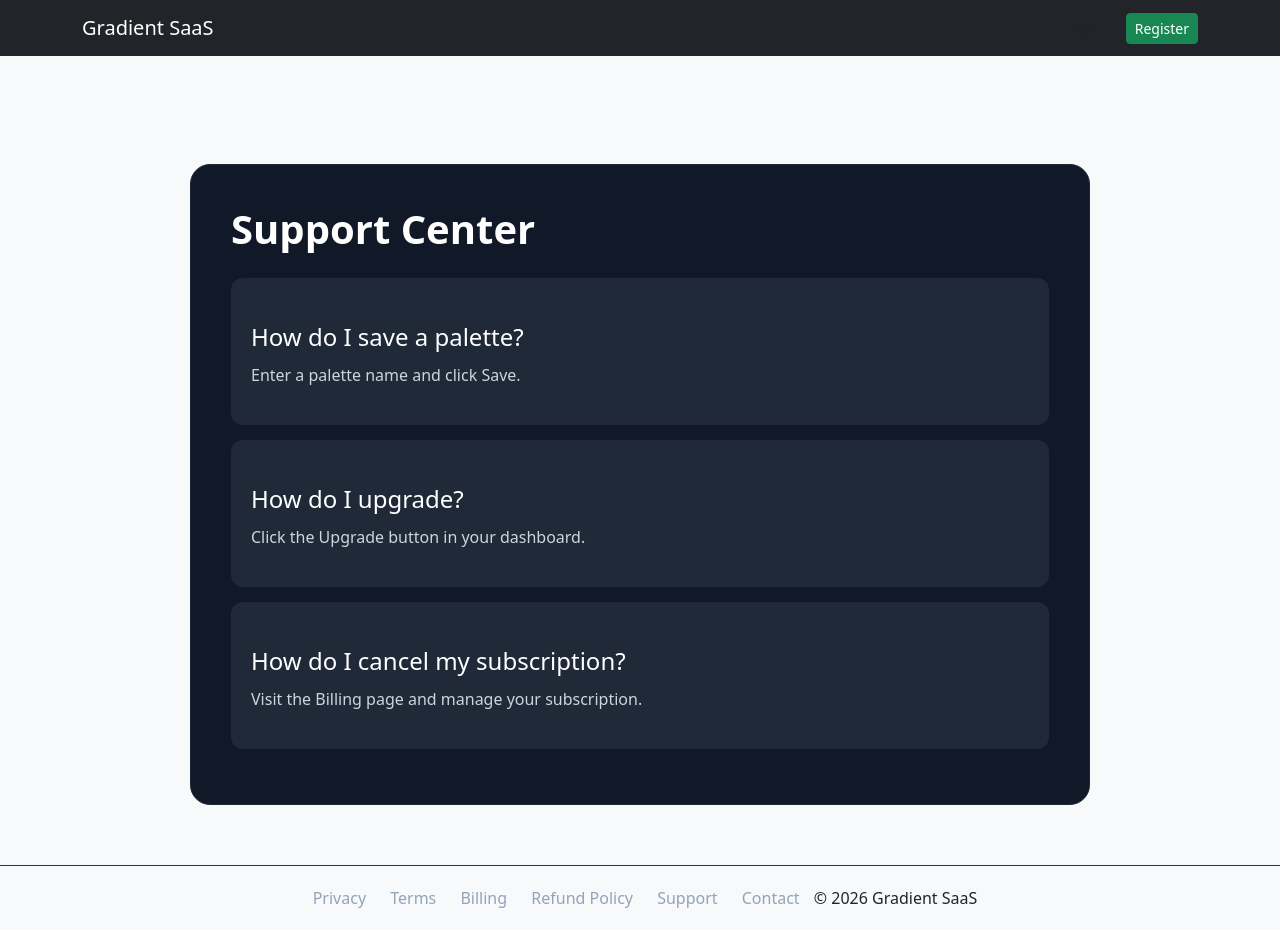
After one commit to wah80/gradient-saas, a Flask app: page /support in a window 1280 px wide. The commit adds this page. Run offline with Flask 3, Linux system fonts and the light colour scheme; some libraries are stand-ins or nearby versions.

Commit message:
add support features

```diff
--- a/app.py
+++ b/app.py
@@ -1635,6 +1635,20 @@ def terms():
 @app.route("/privacy")
 def privacy():
     return render_template("privacy.html")
+
+@app.route("/contact")
+def contact():
+    return render_template("contact.html")
+
+@app.route("/support")
+def support():
+    return render_template("support.html")
+
+@app.route("/refund-policy")
+def refund_policy():
+    return render_template("refund_policy.html")
+
+
 app.config.update(
     SESSION_COOKIE_HTTPONLY=True,
     SESSION_COOKIE_SECURE=True,  # True when using HTTPS
--- a/static/style.css
+++ b/static/style.css
@@ -832,8 +832,45 @@ body.modal-open{
     margin-top:50px;
 }
 
+/* =========================
+   support, contact, refund policy
+========================= */
+
 .site-footer a{
     color:#94a3b8;
     margin:0 10px;
     text-decoration:none;
 }
+
+.legal-page{
+    max-width:900px;
+    margin:60px auto;
+    padding:40px;
+    background:#111827;
+    border:1px solid #1f2937;
+    border-radius:20px;
+    color:#fff;
+}
+
+.legal-page h1{
+    margin-bottom:25px;
+    font-weight:700;
+}
+
+.legal-page h4{
+    margin-top:25px;
+    margin-bottom:10px;
+}
+
+.contact-card,
+.faq-item{
+    background:#1f2937;
+    padding:20px;
+    border-radius:12px;
+    margin-bottom:15px;
+}
+
+.legal-page p{
+    color:#cbd5e1;
+    line-height:1.7;
+}
--- a/templates/base.html
+++ b/templates/base.html
@@ -167,6 +167,12 @@
 
     <a href="/billing">Billing</a>
 
+	<a href="/refund-policy">Refund Policy</a>
+
+    <a href="/support">Support</a>
+
+    <a href="/contact">Contact</a>
+
     <span>© 2026 Gradient SaaS</span>
 
 </footer>
--- a/templates/dashboard.html
+++ b/templates/dashboard.html
@@ -674,6 +674,12 @@
 
     <a href="/billing">Billing</a>
 
+	<a href="/refund-policy">Refund Policy</a>
+
+    <a href="/support">Support</a>
+
+    <a href="/contact">Contact</a>
+
     <span>© 2026 Gradient SaaS</span>
 
 </footer>
--- /dev/null
+++ b/templates/support.html
@@ -0,0 +1,32 @@
+{% extends "base.html" %}
+
+{% block content %}
+
+<div class="legal-page">
+
+    <h1>Support Center</h1>
+
+    <div class="faq-item">
+        <h4>How do I save a palette?</h4>
+        <p>
+            Enter a palette name and click Save.
+        </p>
+    </div>
+
+    <div class="faq-item">
+        <h4>How do I upgrade?</h4>
+        <p>
+            Click the Upgrade button in your dashboard.
+        </p>
+    </div>
+
+    <div class="faq-item">
+        <h4>How do I cancel my subscription?</h4>
+        <p>
+            Visit the Billing page and manage your subscription.
+        </p>
+    </div>
+
+</div>
+
+{% endblock %}
```
Also changed, not shown: templates/contact.html (added, +31 -0 lines), templates/refund_policy.html (added, +35 -0 lines).
